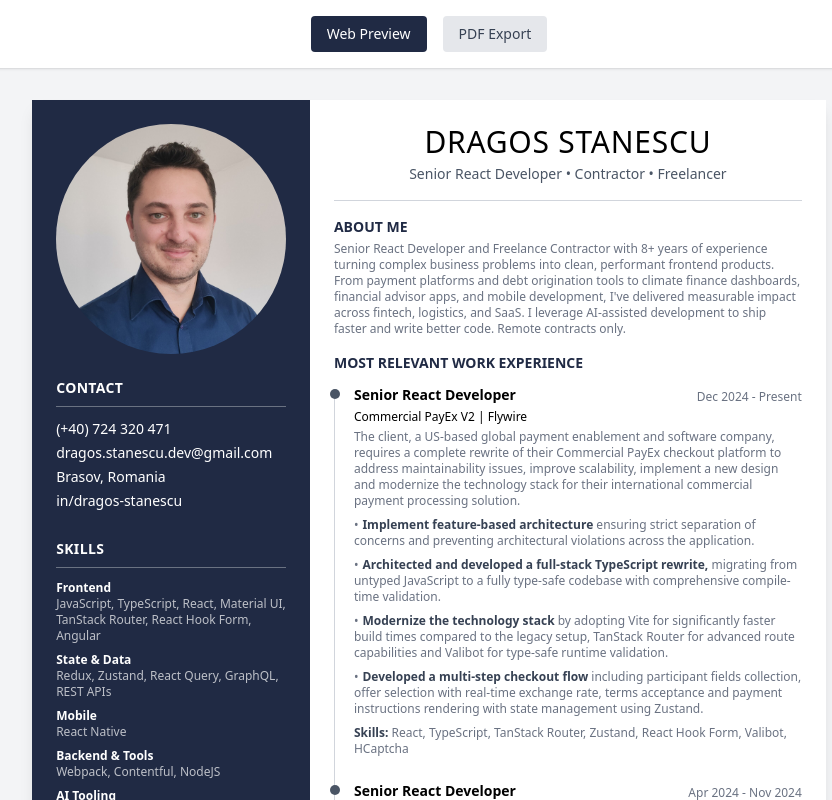
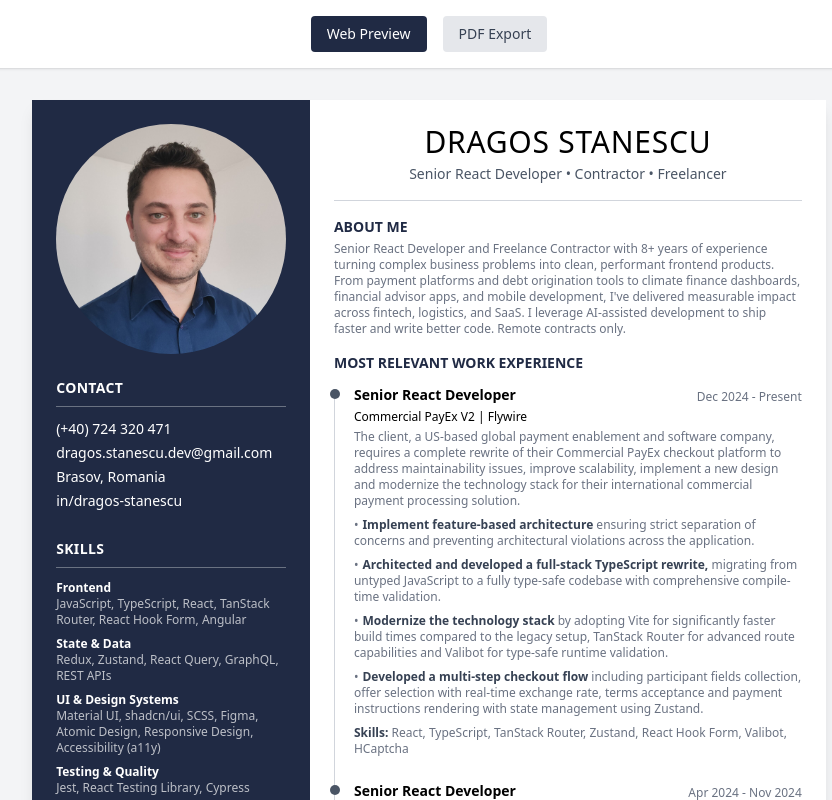
Before and after one commit to dragos-stanescu/carta-vitae, a React (Vite) app: page / in a window 1280 px wide. Shown: the top 800 px of the page, without its empty margins (211-1043 px from the left). Built offline with nearby package versions, Linux system fonts and the light colour scheme.

Commit message:
Update skills: add UI & Design Systems, Testing, AI Tooling categories

```diff
--- a/src/data/cv-data.ts
+++ b/src/data/cv-data.ts
@@ -21,7 +21,6 @@ export const cvData: CvData = {
         "JavaScript",
         "TypeScript",
         "React",
-        "Material UI",
         "TanStack Router",
         "React Hook Form",
         "Angular",
@@ -30,6 +29,22 @@ export const cvData: CvData = {
     {
       category: "State & Data",
       skills: ["Redux", "Zustand", "React Query", "GraphQL", "REST APIs"],
+    },
+    {
+      category: "UI & Design Systems",
+      skills: [
+        "Material UI",
+        "shadcn/ui",
+        "SCSS",
+        "Figma",
+        "Atomic Design",
+        "Responsive Design",
+        "Accessibility (a11y)",
+      ],
+    },
+    {
+      category: "Testing & Quality",
+      skills: ["Jest", "React Testing Library", "Cypress"],
     },
     {
       category: "Mobile",
```
